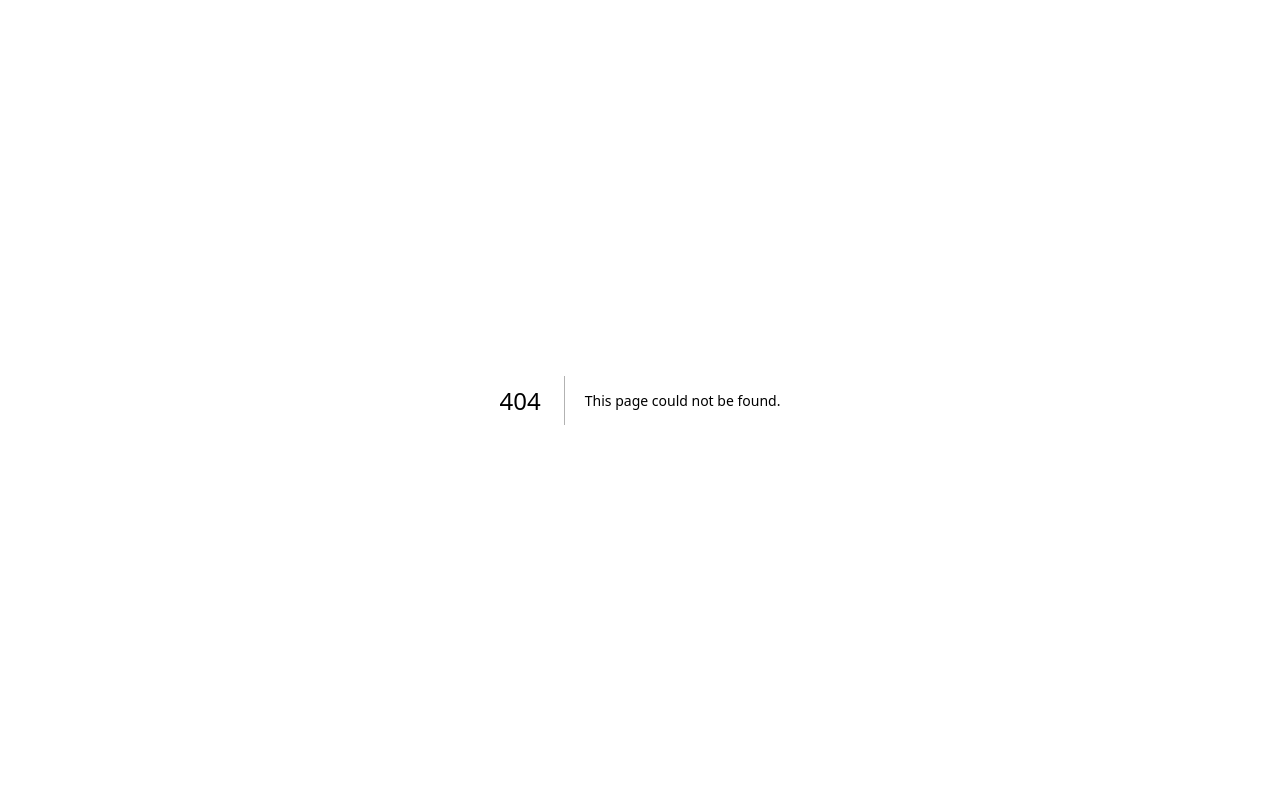
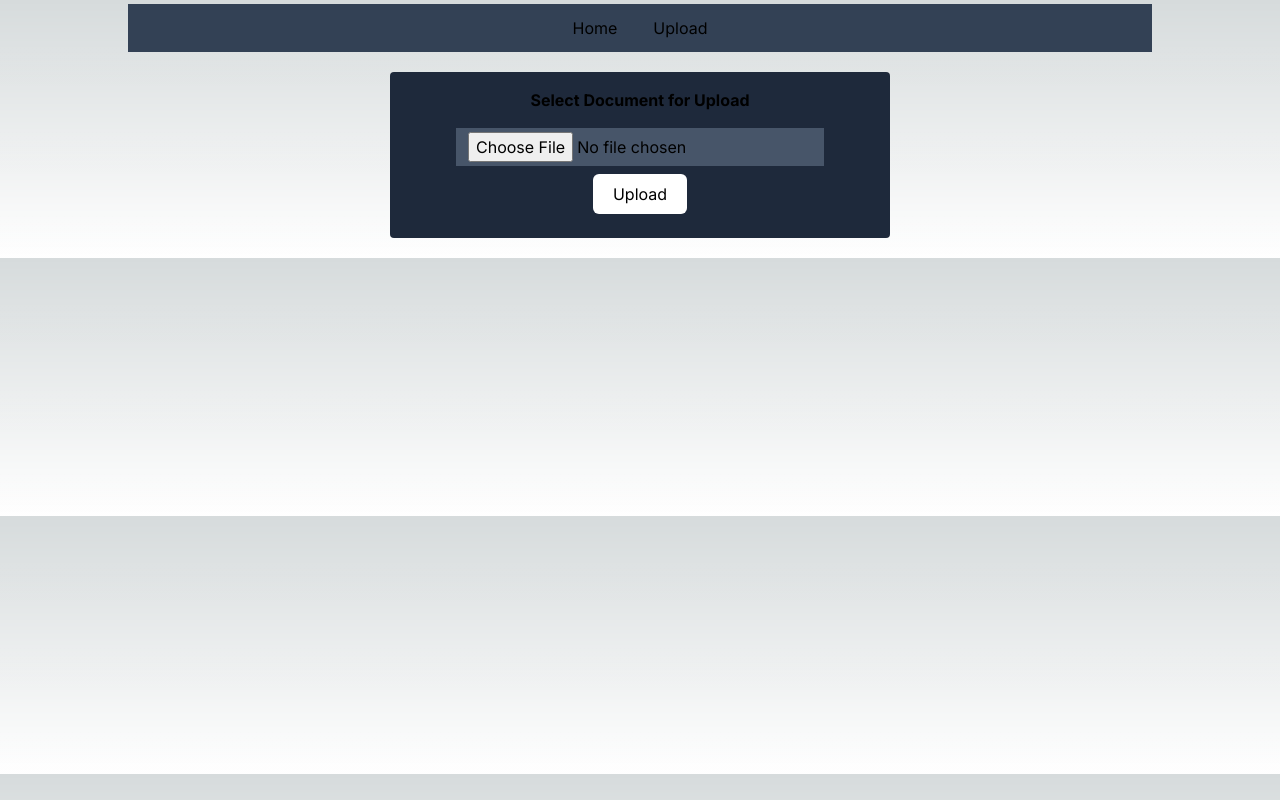
Before and after one commit to tdadadavid/search-engine, a Next.js app in the folder ui/search/: page /upload in a window 1280 px wide. Before the commit this address had no page. Built offline with nearby package versions, Linux system fonts and the light colour scheme.

Commit message:
feat: upload

```diff
--- a/ui/search/src/app/layout.tsx
+++ b/ui/search/src/app/layout.tsx
@@ -1,4 +1,5 @@
 import type { Metadata } from "next";
+import Link from "next/link";
 import { Inter } from "next/font/google";
 import "./globals.css";
 
@@ -16,7 +17,13 @@ export default function RootLayout({
 }>) {
   return (
     <html lang="en">
-      <body className={inter.className}>{children}</body>
+      <body className={inter.className}>
+        <nav className='bg-slate-700 max-w-screen-lg my-1 mx-auto flex justify-center gap-3'>
+          <Link className="p-3 hover:bg-slate-500" href="/">Home</Link>
+          <Link className="p-3 hover:bg-slate-500" href="/upload">Upload</Link>
+        </nav>
+        {children}
+      </body>
     </html>
   );
 }
--- a/ui/search/src/app/page.tsx
+++ b/ui/search/src/app/page.tsx
@@ -2,7 +2,7 @@ import SearchBar from '../../components/SearchBar'
 
 export default function Home() {
   return (
-    <div className="m-8 flex justify-center items-center max-w-screen-lg">
+    <div className="m-8 flex justify-center items-center max-w-screen-lg mx-auto">
       <SearchBar />
     </div>
   );
--- /dev/null
+++ b/ui/search/src/app/upload/page.tsx
@@ -0,0 +1,14 @@
+'use client'
+
+export default function Page(){
+    return(
+        <main>
+            <form className="mx-auto my-5 p-4 max-w-[500px] bg-slate-800 rounded">
+                <label htmlFor="doc" className="block text-center font-bold hover:cursor-pointer pb-4">Select Document for Upload</label>
+                <input id="doc" type="file" name="doc" className="hover:cursor-pointer block m-auto bg-slate-600 px-3 py-1"/>
+
+                <button type="submit" className="block my-2 mx-auto py-2 px-5 rounded-md bg-white hover:bg-slate-600 hover:text-white text-black">Upload</button>
+            </form>
+        </main>
+    )
+}
```
